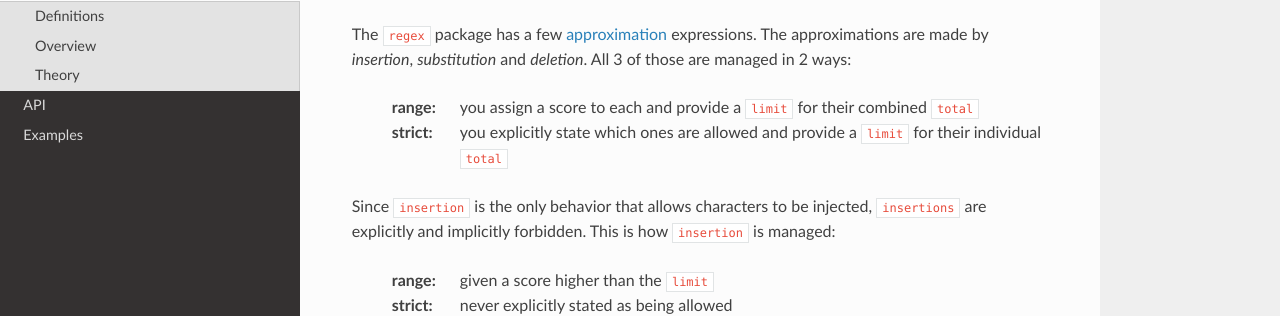
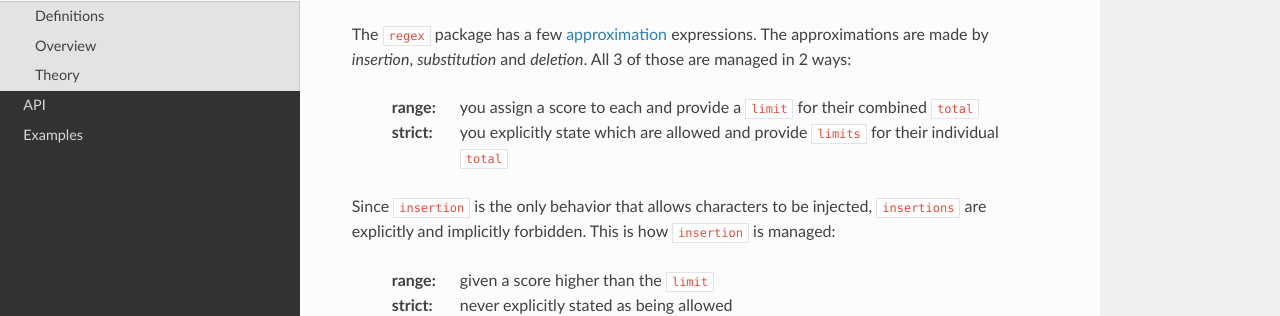
Before and after one commit to OneMadGypsy/fuzzquery, a Sphinx documentation site: the page built from docs/source/tokens.rst, in a window 1280 px wide and 900 px high, scrolled down 845 px. Shown: the part 135-451 px from the top of the window. Built offline with Sphinx 7.4.7 and the Read the Docs theme 2.0.0, drawn with Linux system fonts in a browser that asks for light colours.

Commit message:
Update tokens.rst

```diff
--- a/docs/source/tokens.rst
+++ b/docs/source/tokens.rst
@@ -40,7 +40,7 @@ The ``regex`` package has a few `approximation <https://github.com/mrabarnett/mr
 The approximations are made by `insertion`, `substitution` and `deletion`. All 3 of those are managed in 2 ways:
 
   :range: you assign a score to each and provide a ``limit`` for their combined ``total``
-  :strict: you explicitly state which ones are allowed and provide a ``limit`` for their individual ``total``
+  :strict: you explicitly state which are allowed and provide ``limits`` for their individual ``total``
 
 Since ``insertion`` is the only behavior that allows characters to be injected, ``insertions`` are explicitly and implicitly forbidden.
 This is how ``insertion`` is managed:
```
